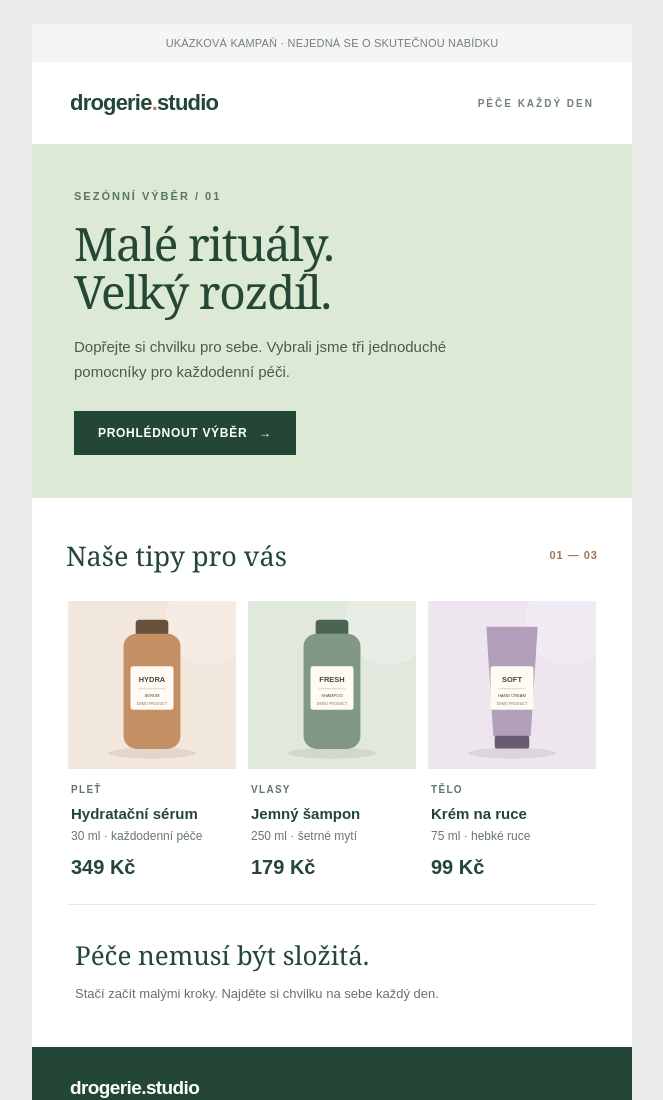
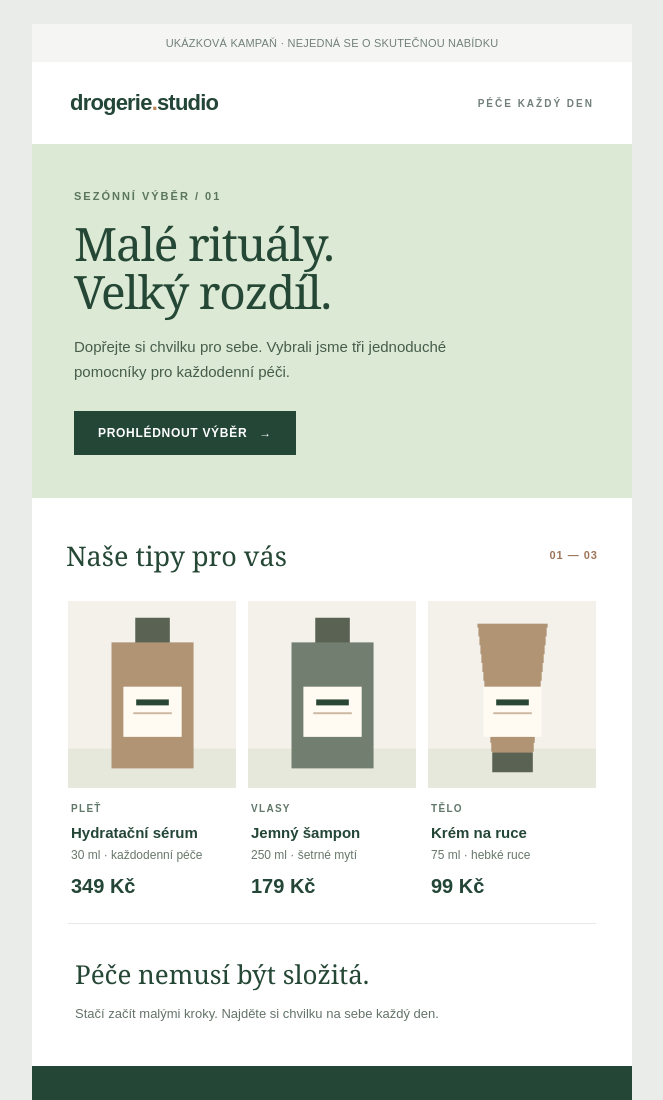
Before and after one commit to vahdetkaratas/retail-email-demo, a plain HTML site: page email.html in a window 1280 px wide. Shown: the top 1100 px of the page, without its empty margins (308-971 px from the left). Drawn offline with Linux system fonts and the light colour scheme.

Commit message:
Prepare retail email portfolio for applications: PNG assets, campaign page, AI process and links

```diff
--- a/email.html
+++ b/email.html
@@ -3,18 +3,18 @@
 <style>
 @media screen and (max-width:620px){.email-container{width:100%!important}.email-pad{padding-left:22px!important;padding-right:22px!important}.product-col{display:block!important;width:100%!important;padding:0 0 18px!important}.product-table{width:100%!important}.product-photo{width:45%!important;max-width:180px!important}.mobile-text{font-size:33px!important;line-height:1.08!important}.hero-pad{padding-top:36px!important;padding-bottom:34px!important}.cta{display:block!important;text-align:center!important}.footer-pad{padding:28px 22px!important}}
 </style></head><body style="margin:0;padding:0;background-color:#e9ece8;font-family:Arial,Helvetica,sans-serif;color:#233a30;-webkit-text-size-adjust:100%;">
-<!-- Portfolio demonstration only. Fictional brand, products and prices. Image paths must be converted to absolute HTTPS URLs before email sending. -->
+<!-- Independent fictional portfolio sample; illustrations and prices are not real commercial offers. -->
 <div style="display:none;font-size:1px;color:#e9ece8;line-height:1px;max-height:0;max-width:0;opacity:0;overflow:hidden">Vybrané tipy pro každodenní péči. Tři produkty, jeden pohodový týden.</div>
 <table role="presentation" width="100%" cellspacing="0" cellpadding="0" border="0" style="border-collapse:collapse;background:#e9ece8"><tr><td align="center" style="padding:24px 0 32px">
 <table role="presentation" class="email-container" width="600" cellspacing="0" cellpadding="0" border="0" style="width:600px;max-width:600px;border-collapse:collapse;background:#ffffff;">
 <tr><td align="center" style="padding:13px 24px;font-size:11px;letter-spacing:.2px;color:#718078;background:#f5f6f3">UKÁZKOVÁ KAMPAŇ · NEJEDNÁ SE O SKUTEČNOU NABÍDKU</td></tr>
 <tr><td class="email-pad" style="padding:28px 38px;background:#fff"><table role="presentation" width="100%" cellspacing="0" cellpadding="0"><tr><td style="font-size:22px;letter-spacing:-.8px;font-weight:800;color:#234638">drogerie<span style="color:#b98258">.</span>studio</td><td align="right" style="font-size:10px;font-weight:bold;letter-spacing:2px;color:#718078">PÉČE KAŽDÝ DEN</td></tr></table></td></tr>
-<tr><td class="email-pad hero-pad" style="padding:46px 42px 43px;background:#dce9d5"><div style="font-size:11px;letter-spacing:2px;font-weight:bold;color:#5a765b;padding-bottom:18px">SEZÓNNÍ VÝBĚR / 01</div><h1 class="mobile-text" style="font-family:Georgia,'Times New Roman',serif;font-size:46px;line-height:1.04;letter-spacing:-1.2px;font-weight:normal;margin:0 0 18px;color:#254735">Malé rituály.<br>Velký rozdíl.</h1><p style="font-size:15px;line-height:1.7;margin:0 0 26px;max-width:410px;color:#465d4c">Dopřejte si chvilku pro sebe. Vybrali jsme tři jednoduché pomocníky pro každodenní péči.</p><table role="presentation" cellspacing="0" cellpadding="0"><tr><td bgcolor="#244637" style="border-radius:3px"><a href="#produkty" class="cta" style="background:#244637;color:#fff;text-decoration:none;padding:15px 24px;display:inline-block;font-size:12px;font-weight:bold;letter-spacing:.7px">PROHLÉDNOUT VÝBĚR &nbsp; →</a></td></tr></table></td></tr>
+<tr><td class="email-pad hero-pad" style="padding:46px 42px 43px;background:#dce9d5"><div style="font-size:11px;letter-spacing:2px;font-weight:bold;color:#5a765b;padding-bottom:18px">SEZÓNNÍ VÝBĚR / 01</div><h1 class="mobile-text" style="font-family:Georgia,'Times New Roman',serif;font-size:46px;line-height:1.04;letter-spacing:-1.2px;font-weight:normal;margin:0 0 18px;color:#254735">Malé rituály.<br>Velký rozdíl.</h1><p style="font-size:15px;line-height:1.7;margin:0 0 26px;max-width:410px;color:#465d4c">Dopřejte si chvilku pro sebe. Vybrali jsme tři jednoduché pomocníky pro každodenní péči.</p><table role="presentation" cellspacing="0" cellpadding="0"><tr><td bgcolor="#244637" style="border-radius:3px"><a href="https://vahdetkaratas.github.io/retail-email-demo/campaign.html" class="cta" style="background:#244637;color:#fff;text-decoration:none;padding:15px 24px;display:inline-block;font-size:12px;font-weight:bold;letter-spacing:.7px">PROHLÉDNOUT VÝBĚR &nbsp; →</a></td></tr></table></td></tr>
 <tr><td class="email-pad" id="produkty" style="padding:39px 34px 14px"><table role="presentation" width="100%" cellspacing="0" cellpadding="0"><tr><td style="font-family:Georgia,'Times New Roman',serif;color:#254735;font-size:27px">Naše tipy pro vás</td><td align="right" style="color:#9e7558;font-weight:bold;font-size:11px;letter-spacing:1px">01 — 03</td></tr></table></td></tr>
 <tr><td class="email-pad" style="padding:13px 30px 25px"><table role="presentation" width="100%" cellspacing="0" cellpadding="0" border="0" style="border-collapse:collapse"><tr>
-<td class="product-col" valign="top" width="33.333%" style="width:33.333%;padding:0 6px"><table role="presentation" class="product-table" width="100%" cellspacing="0" cellpadding="0"><tr><td><img class="product-photo" src="assets/serum.svg" width="160" alt="Ilustrační lahvička hydratačního séra" style="display:block;width:100%;height:auto;border:0"></td></tr><tr><td style="padding:15px 3px 0;color:#60776a;font-size:10px;font-weight:bold;letter-spacing:1.3px">PLEŤ</td></tr><tr><td style="padding:8px 3px 0;color:#244637;font-size:15px;font-weight:bold;line-height:1.4">Hydratační sérum</td></tr><tr><td style="padding:5px 3px 0;color:#68776b;font-size:12px">30 ml · každodenní péče</td></tr><tr><td style="padding:13px 3px 0;color:#244637;font-size:20px;font-weight:bold">349 Kč</td></tr></table></td>
-<td class="product-col" valign="top" width="33.333%" style="width:33.333%;padding:0 6px"><table role="presentation" class="product-table" width="100%" cellspacing="0" cellpadding="0"><tr><td><img class="product-photo" src="assets/shampoo.svg" width="160" alt="Ilustrační lahvička šamponu" style="display:block;width:100%;height:auto;border:0"></td></tr><tr><td style="padding:15px 3px 0;color:#60776a;font-size:10px;font-weight:bold;letter-spacing:1.3px">VLASY</td></tr><tr><td style="padding:8px 3px 0;color:#244637;font-size:15px;font-weight:bold;line-height:1.4">Jemný šampon</td></tr><tr><td style="padding:5px 3px 0;color:#68776b;font-size:12px">250 ml · šetrné mytí</td></tr><tr><td style="padding:13px 3px 0;color:#244637;font-size:20px;font-weight:bold">179 Kč</td></tr></table></td>
-<td class="product-col" valign="top" width="33.333%" style="width:33.333%;padding:0 6px"><table role="presentation" class="product-table" width="100%" cellspacing="0" cellpadding="0"><tr><td><img class="product-photo" src="assets/cream.svg" width="160" alt="Ilustrační tuba krému na ruce" style="display:block;width:100%;height:auto;border:0"></td></tr><tr><td style="padding:15px 3px 0;color:#60776a;font-size:10px;font-weight:bold;letter-spacing:1.3px">TĚLO</td></tr><tr><td style="padding:8px 3px 0;color:#244637;font-size:15px;font-weight:bold;line-height:1.4">Krém na ruce</td></tr><tr><td style="padding:5px 3px 0;color:#68776b;font-size:12px">75 ml · hebké ruce</td></tr><tr><td style="padding:13px 3px 0;color:#244637;font-size:20px;font-weight:bold">99 Kč</td></tr></table></td>
+<td class="product-col" valign="top" width="33.333%" style="width:33.333%;padding:0 6px"><table role="presentation" class="product-table" width="100%" cellspacing="0" cellpadding="0"><tr><td><img class="product-photo" src="https://vahdetkaratas.github.io/retail-email-demo/assets/serum.png" width="160" alt="Ilustrační lahvička hydratačního séra" style="display:block;width:100%;height:auto;border:0"></td></tr><tr><td style="padding:15px 3px 0;color:#60776a;font-size:10px;font-weight:bold;letter-spacing:1.3px">PLEŤ</td></tr><tr><td style="padding:8px 3px 0;color:#244637;font-size:15px;font-weight:bold;line-height:1.4">Hydratační sérum</td></tr><tr><td style="padding:5px 3px 0;color:#68776b;font-size:12px">30 ml · každodenní péče</td></tr><tr><td style="padding:13px 3px 0;color:#244637;font-size:20px;font-weight:bold">349 Kč</td></tr></table></td>
+<td class="product-col" valign="top" width="33.333%" style="width:33.333%;padding:0 6px"><table role="presentation" class="product-table" width="100%" cellspacing="0" cellpadding="0"><tr><td><img class="product-photo" src="https://vahdetkaratas.github.io/retail-email-demo/assets/shampoo.png" width="160" alt="Ilustrační lahvička šamponu" style="display:block;width:100%;height:auto;border:0"></td></tr><tr><td style="padding:15px 3px 0;color:#60776a;font-size:10px;font-weight:bold;letter-spacing:1.3px">VLASY</td></tr><tr><td style="padding:8px 3px 0;color:#244637;font-size:15px;font-weight:bold;line-height:1.4">Jemný šampon</td></tr><tr><td style="padding:5px 3px 0;color:#68776b;font-size:12px">250 ml · šetrné mytí</td></tr><tr><td style="padding:13px 3px 0;color:#244637;font-size:20px;font-weight:bold">179 Kč</td></tr></table></td>
+<td class="product-col" valign="top" width="33.333%" style="width:33.333%;padding:0 6px"><table role="presentation" class="product-table" width="100%" cellspacing="0" cellpadding="0"><tr><td><img class="product-photo" src="https://vahdetkaratas.github.io/retail-email-demo/assets/cream.png" width="160" alt="Ilustrační tuba krému na ruce" style="display:block;width:100%;height:auto;border:0"></td></tr><tr><td style="padding:15px 3px 0;color:#60776a;font-size:10px;font-weight:bold;letter-spacing:1.3px">TĚLO</td></tr><tr><td style="padding:8px 3px 0;color:#244637;font-size:15px;font-weight:bold;line-height:1.4">Krém na ruce</td></tr><tr><td style="padding:5px 3px 0;color:#68776b;font-size:12px">75 ml · hebké ruce</td></tr><tr><td style="padding:13px 3px 0;color:#244637;font-size:20px;font-weight:bold">99 Kč</td></tr></table></td>
 </tr></table></td></tr>
 <tr><td class="email-pad" style="padding:0 36px 34px"><table role="presentation" width="100%" cellspacing="0" cellpadding="0"><tr><td style="height:1px;background:#e5eae4;font-size:1px">&nbsp;</td></tr></table></td></tr>
 <tr><td class="email-pad" style="padding:0 43px 41px"><table role="presentation" cellspacing="0" cellpadding="0" width="100%"><tr><td style="font-family:Georgia,'Times New Roman',serif;font-size:26px;line-height:1.3;color:#254735">Péče nemusí být složitá.</td></tr><tr><td style="padding-top:11px;font-size:13px;line-height:1.7;color:#647469">Stačí začít malými kroky. Najděte si chvilku na sebe každý den.</td></tr></table></td></tr>
```
Also changed, not shown: campaign.html (added, +1 -0 lines), index.html (+1 -1 lines), assets/cream.png (added), assets/cream.svg (deleted), assets/serum.png (added), assets/serum.svg (deleted), assets/shampoo.png (added), assets/shampoo.svg (deleted), 2 other files.
